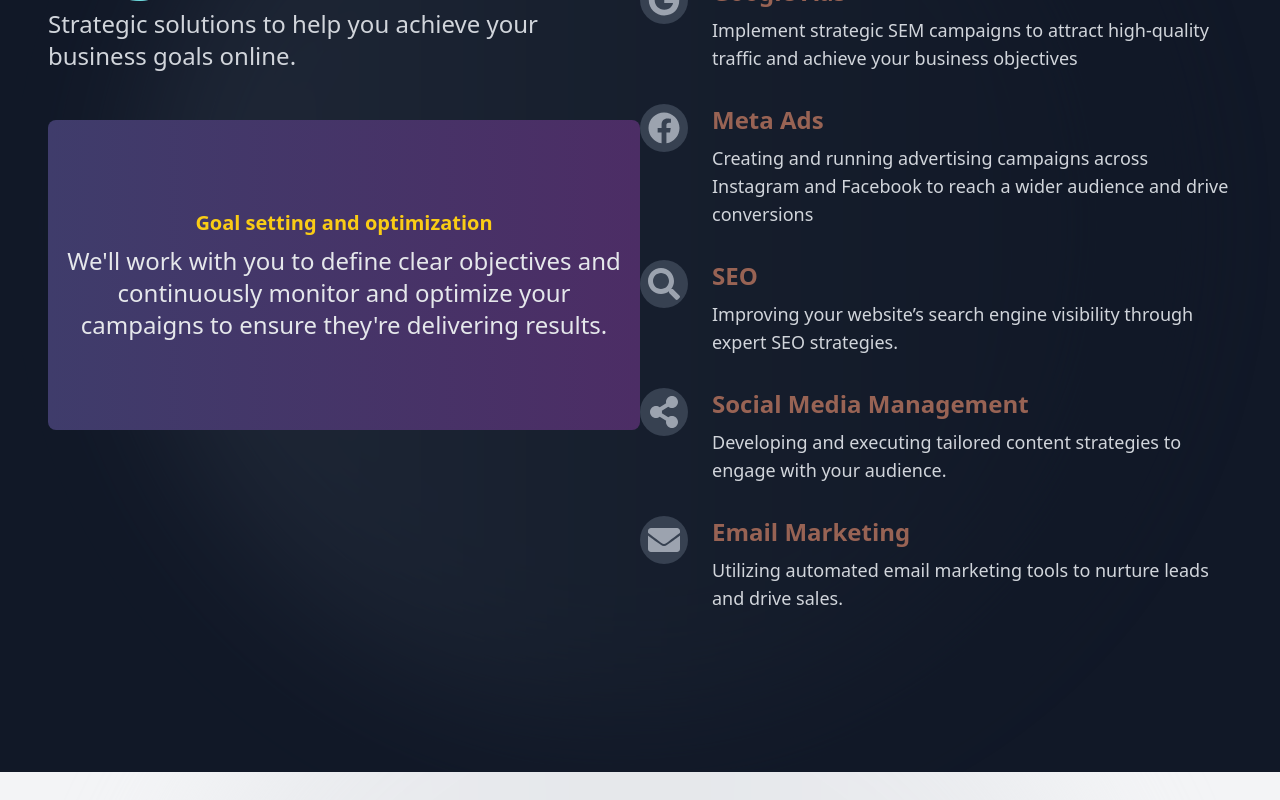
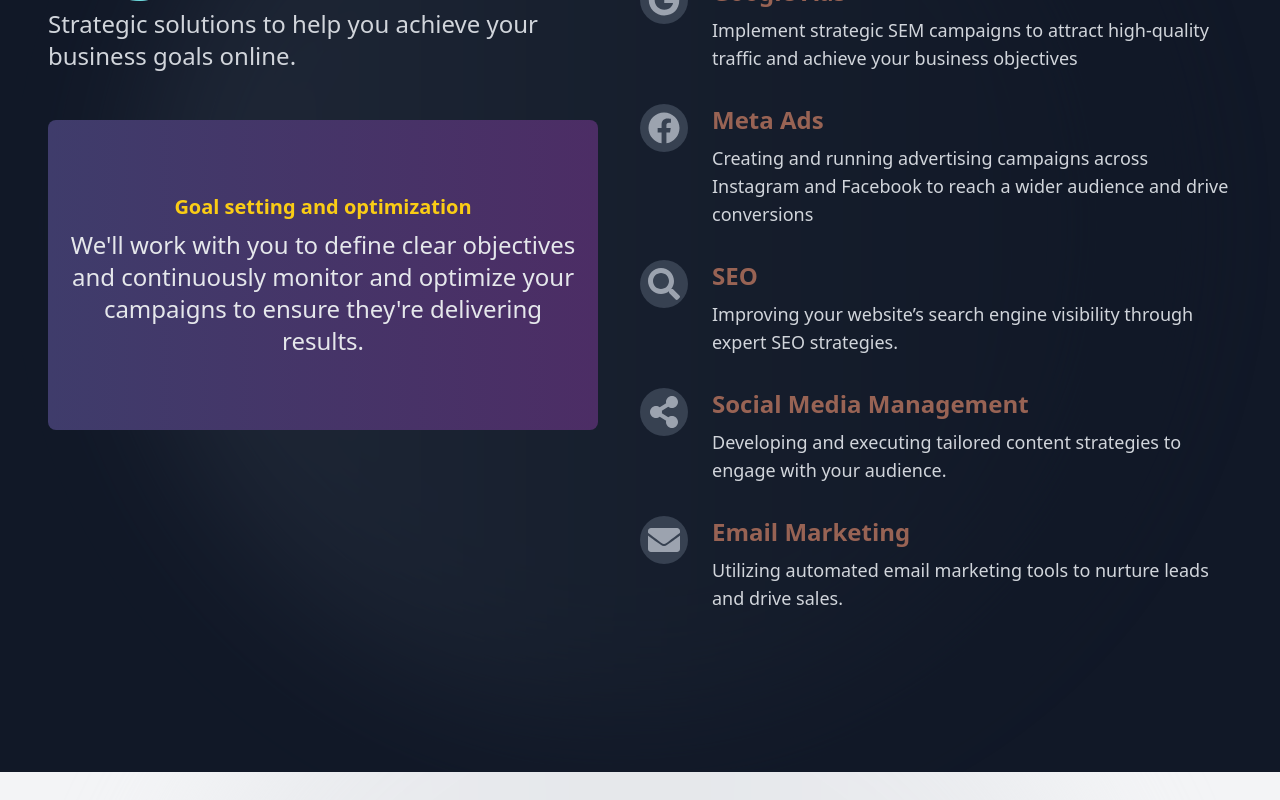
Before and after one commit to La-Reverie/lareverie.studio, a React (Create React App) app: page / in a window 1280 px wide. Shown: the part 1120-1920 px from the top of the page. Built offline with nearby package versions, Linux system fonts and the light colour scheme.

Commit message:
kenny changes

```diff
--- a/src/components/Footer.js
+++ b/src/components/Footer.js
@@ -3,8 +3,8 @@
 function Footer() {
   return (
     <footer>
-      <div className="footer">
-        <p>© 2024 Reverie Studio LLC</p>
+      <div className="footer pb-16 text-center pt-4">
+        <p className="text-white">© 2025, La Reverie Studio. All Rights Reserved. Designed with ❤️ by La Reverie Studio, LLC</p>
       </div>
     </footer>
   );
--- a/src/components/Home.js
+++ b/src/components/Home.js
@@ -170,7 +170,7 @@
               online.
             </p>
 
-              <div className="relative w-full max-w-[650px]  h-[310px] md:mr-16 transform-style: preserve-3d">
+              <div className="relative w-full md:max-w-[400px] xl:max-w-[550px] 2xl:max-w-[650px]  h-[310px] md:mr-16 transform-style: preserve-3d">
                 <div
                     onMouseEnter={handleMouseEnter}
                     onMouseLeave={handleMouseLeave}
```
